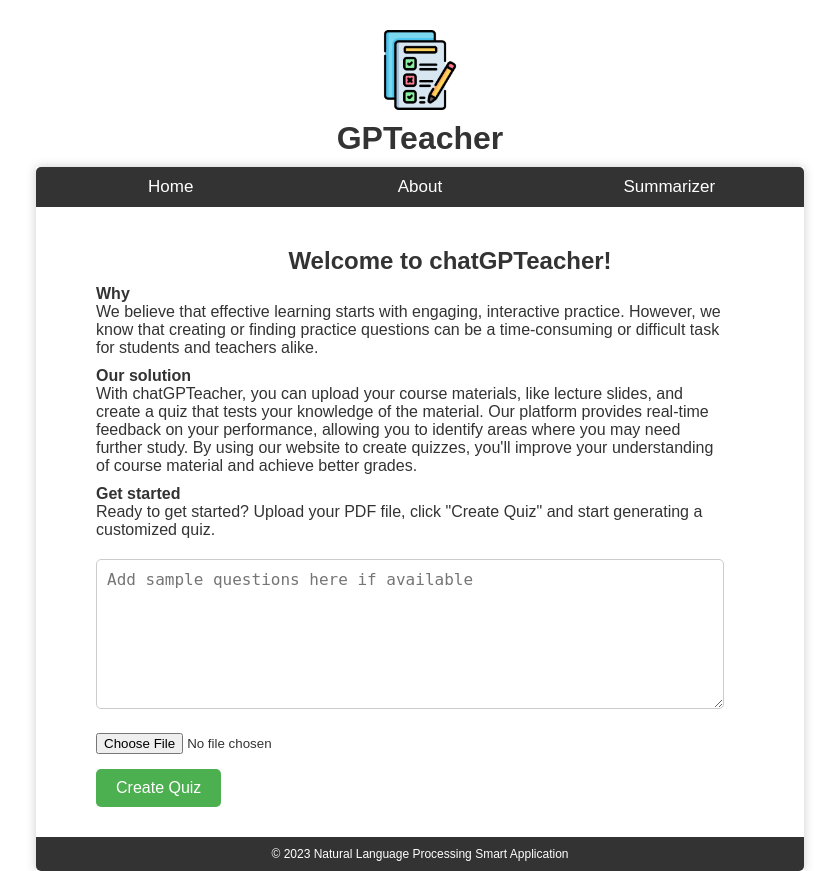
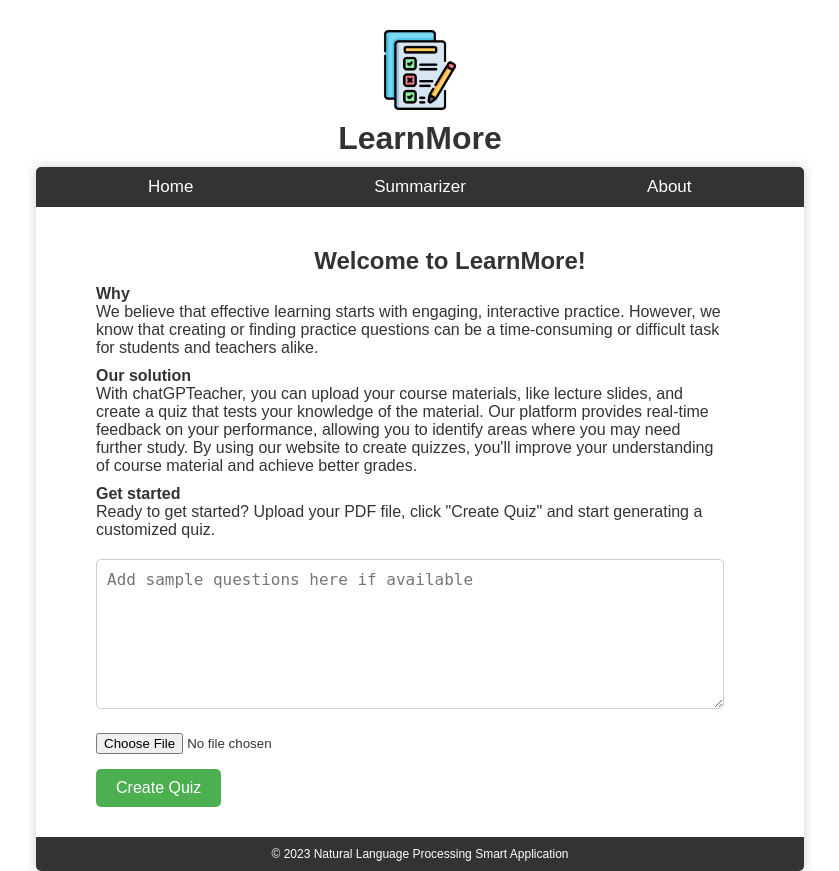
Before and after one commit to willemhuijzer/Exam-Generator, a Flask app: page / in a window 1280 px wide. Shown: the whole page, without its empty margins (220-1059 px from the left). Run offline with Flask 3, Linux system fonts and the light colour scheme; parts of the project's set-up code (start-up, migrations or seed data) failed here and were passed over.

Commit message:
name change

```diff
--- a/project/app.py
+++ b/project/app.py
@@ -8,8 +8,8 @@ from configuration import * # doe weg
 app = Flask(__name__)
 
 
-DO_SIMULATE = True        # set to True to simulate the response (skip the open ai API call)
-LOG_RESPONSE = False     # set to True to store the prompt, output and response object
+DO_SIMULATE = False        # set to True to simulate the response (skip the open ai API call)
+LOG_RESPONSE = True     # set to True to store the prompt, output and response object
 USE_TEXT_ONLY = True    # set to True to skip the pdf input and use the text input instead (to paste text)
 
 @app.route("/")
--- a/project/openai_api.py
+++ b/project/openai_api.py
@@ -7,6 +7,7 @@ import time, os
 openai.api_key = OPENAI_API_KEY
 
 NUM_OF_QUESTIONS = 10
+DIFFICULTY_LEVEL = 'challenging university'
 
 def extract_text_from_pdf(file_path):
     with pdfplumber.open(file_path) as pdf:
@@ -43,7 +44,7 @@ def generate_response(content_to_exam_on, content_nature='slides', simulate_resp
                     num_of_questions=NUM_OF_QUESTIONS,
                     example_questions=EXAMPLE_QUESTIONS,
                     content_nature=content_nature,
-                    difficulty_level='university')
+                    difficulty_level=DIFFICULTY_LEVEL)
 
     messages = [
         {"role": "system", "content": "You are a helpful assistant."},
--- a/project/templates/base.html
+++ b/project/templates/base.html
@@ -3,7 +3,7 @@
 <html>
   <head>
     <title>{% block title %}{% endblock %}</title>
-    <title>chatGPTeacher</title>
+    <title>LearnMore</title>
     <link rel="stylesheet" type="text/css" href="{{ url_for('static', filename='style.css') }}">
 
   </head>
@@ -11,7 +11,7 @@
     <div class="everything">
 
       <img id="header-icon" src="{{ url_for('static', filename='icon.png') }}" alt="Website Icon">
-      <h1>GPTeacher</h1>
+      <h1>LearnMore</h1>
 
       <div class="content">
         <nav class="not_main_nav">
--- a/project/templates/index.html
+++ b/project/templates/index.html
@@ -1,27 +1,28 @@
 <!-- this is index.html -->
 <!DOCTYPE html>
 <html>
+
   <head>
-    <title>GPTeacher</title>
+    <title>LearnMore</title>
     <link rel="stylesheet" href="{{ url_for('static', filename='style.css') }}">
     <link rel="icon" href="{{ url_for('static', filename='icon.png') }}" type="image/x-icon">  </head>
   <body>
 
     <div class="everything" >
       <img id="header-icon" src="{{ url_for('static', filename='icon.png') }}" alt="Website Icon">
-      <h1>GPTeacher</h1>
+      <h1>LearnMore</h1>
 
       <div class="content">
         <nav>
           <ul>
             <li><a href="/">Home</a></li>
+            <li><a href="/summarizer">Summarizer</a></li>
             <li><a href="/about">About</a></li>
-            <li><a href="/summarizer">Summarizer</a></li>
           </ul>
         </nav>
 
         <form class="home_page_form" action="/" method="POST" enctype="multipart/form-data">
-          <h2 class="h2-welcome">Welcome to chatGPTeacher!</h2>
+          <h2 class="h2-welcome">Welcome to LearnMore!</h2>
           <section>
             <h4>Why</h4>
             <p>We believe that effective learning starts with engaging, interactive practice. However, we know that creating or finding practice questions can be a time-consuming or difficult task for students and teachers alike.</p>
```
